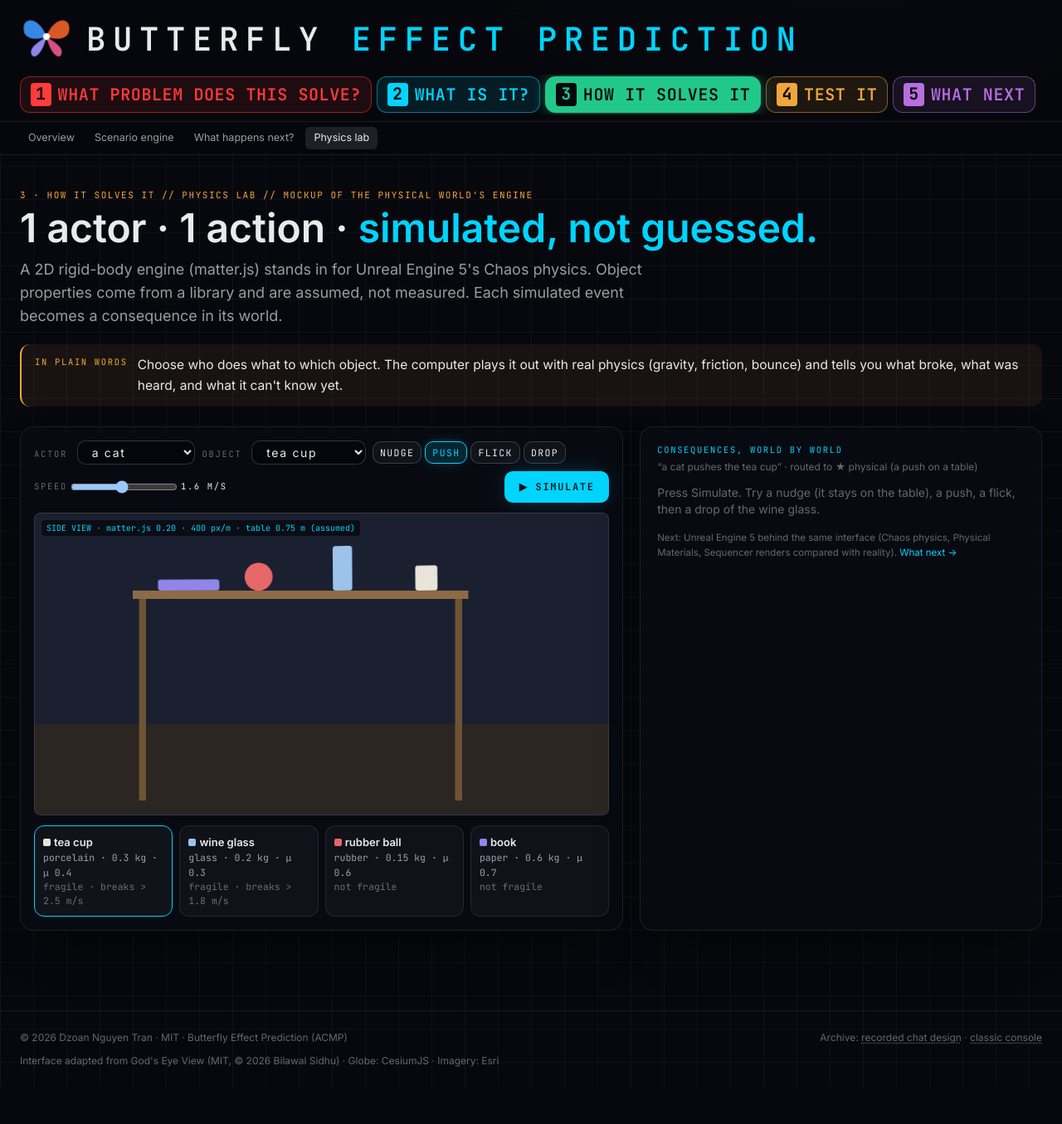
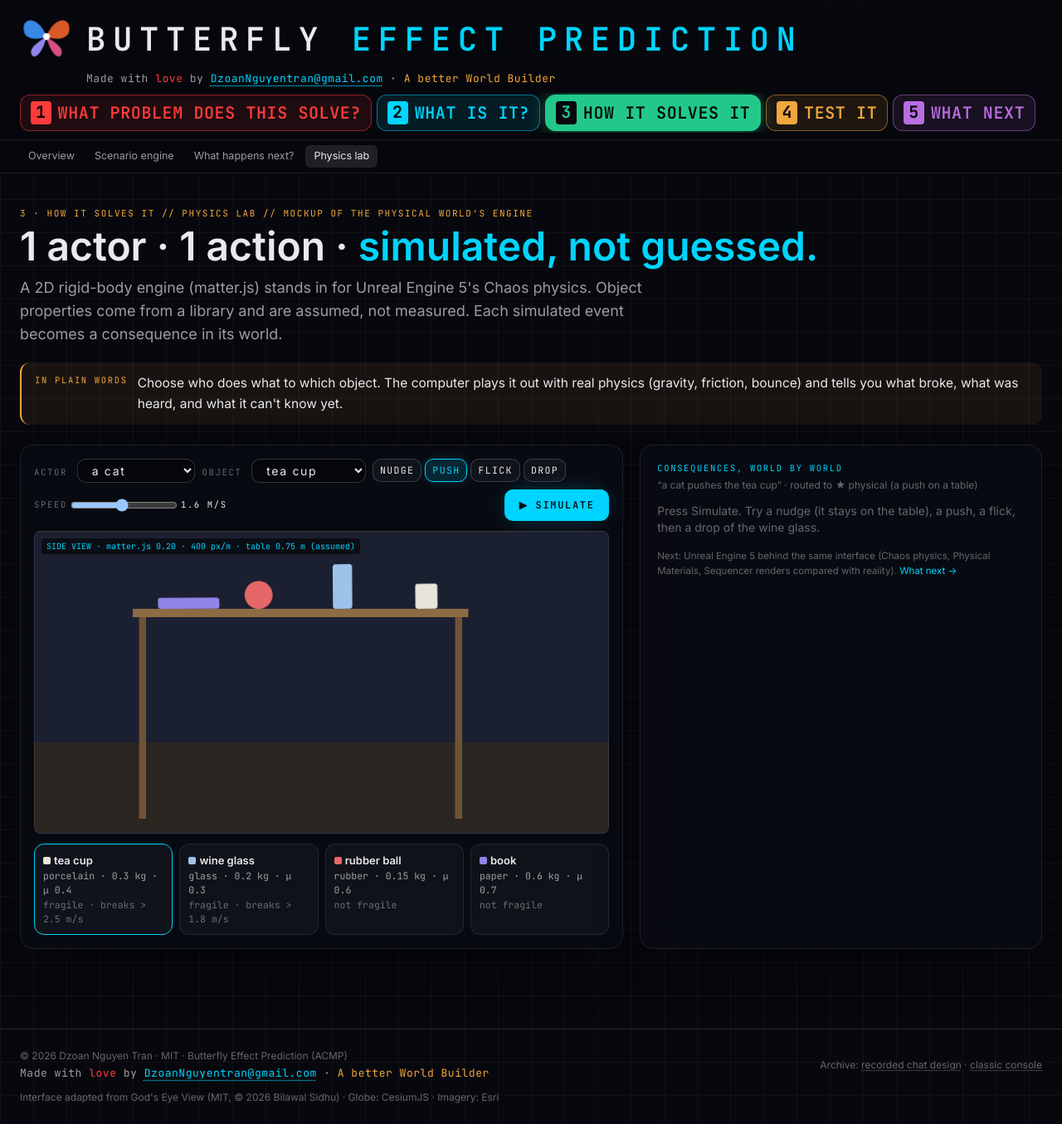
Before and after one commit to Sherlock2019/Butterfly-effect-AImodel, a Next.js app: page /lab in a window 1280 px wide. Shown: the whole page at 83% size. Before the commit the page ends 1311 px from the top, so only its background shows below. Built offline with nearby package versions, Linux system fonts and the light colour scheme.

Commit message:
Credit: "Made with love by DzoanNguyentran@gmail.com · A better World Builder" under the title, in the footer and in the READMEs

```diff
--- a/src/app/briefing/page.tsx
+++ b/src/app/briefing/page.tsx
@@ -14,7 +14,7 @@ const TOC = [["why", "Words vs consequences"], ["sowhat", "Why it matters"]] as
 
 function Sec({ id, n, title, kicker, children }: { id: string; n: string; title: string; kicker: string; children: React.ReactNode }) {
   return (
-    <section id={id} className="scroll-mt-36 border-t hairline py-14">
+    <section id={id} className="scroll-mt-44 border-t hairline py-14">
       <p className="classif">{n} // {title}</p>
       <h2 className="mt-2 text-3xl font-semibold leading-tight sm:text-4xl">{kicker}</h2>
       <div className="brief mt-6">{children}</div>
@@ -31,7 +31,7 @@ export default function Briefing() {
     <PageShell>
       <div className="grid gap-10 lg:grid-cols-[200px_minmax(0,1fr)]">
         <nav className="hidden lg:block" aria-label="Sections">
-          <div className="sticky top-36 flex flex-col gap-1">
+          <div className="sticky top-44 flex flex-col gap-1">
             <p className="hud-label mb-2">1 · What problem does this solve?</p>
             {TOC.map(([id, l]) => (
               <a key={id} href={`#${id}`} className="mono dim rounded px-2 py-1 text-[11.5px] uppercase tracking-wider hover:bg-white/5 hover:text-[var(--text)]">{l}</a>
--- a/src/app/next/page.tsx
+++ b/src/app/next/page.tsx
@@ -86,7 +86,7 @@ export default function Next() {
           </details>
         </section>
 
-        <section id="build" className="scroll-mt-36 border-t hairline pt-10 mt-10">
+        <section id="build" className="scroll-mt-44 border-t hairline pt-10 mt-10">
           <p className="classif">Build it with us</p>
           <h2 className="mt-2 text-3xl font-semibold sm:text-4xl">We are looking for top AI talent.</h2>
           <p className="dim mt-4 text-[15px] leading-relaxed">
--- a/src/app/page.tsx
+++ b/src/app/page.tsx
@@ -18,7 +18,7 @@ import { CommandBar } from "@/components/console/CommandBar";
 import { IntelPanel, ReachPanel, WorldsPanel } from "@/components/console/Panels";
 import { SensorFeed, type Flows } from "@/components/console/SensorFeed";
 import { SceneCam } from "@/components/console/SceneCam";
-import { Brand, MainNav } from "@/components/Nav";
+import { Brand, Credit, MainNav } from "@/components/Nav";
 import { WorldStack } from "@/components/WorldStack";
 import { BusinessBoard, EconomyBoard, GovernmentBoard, MediaBoard } from "@/components/bev/Boards";
 import { CascadePanel } from "@/components/bev/CascadeGraph";
@@ -476,7 +476,7 @@ export default function Console() {
     <div className="fixed inset-0 flex flex-col overflow-hidden bg-[var(--bg)]">
       {/* header */}
       <header className="flex flex-none flex-wrap items-center gap-x-4 gap-y-1.5 border-b hairline px-3 pb-2 pt-3 sm:px-4">
-        <Brand />
+        <div className="flex min-w-0 flex-col gap-1"><Brand /><Credit under /></div>
         <p className="mono ml-auto hidden text-[10px] tracking-wider sm:block" style={{ color: !live.checked ? "var(--text-faint)" : live.text ? "var(--good)" : "var(--warn)" }} title={live.reason}>
           ● STANDALONE
         </p>
--- a/src/app/what/page.tsx
+++ b/src/app/what/page.tsx
@@ -55,7 +55,7 @@ const TERMS: [string, string][] = [
 
 function Sec({ id, title, kicker, children }: { id: string; title: string; kicker: string; children: React.ReactNode }) {
   return (
-    <section id={id} className="scroll-mt-36 border-t hairline py-14">
+    <section id={id} className="scroll-mt-44 border-t hairline py-14">
       <p className="classif">{title}</p>
       <h2 className="mt-2 text-3xl font-semibold leading-tight sm:text-4xl">{kicker}</h2>
       <div className="brief mt-6">{children}</div>
@@ -71,7 +71,7 @@ export default function What() {
     <PageShell>
       <div className="grid gap-10 lg:grid-cols-[200px_minmax(0,1fr)]">
         <nav className="hidden lg:block" aria-label="Sections">
-          <div className="sticky top-36 flex flex-col gap-1">
+          <div className="sticky top-44 flex flex-col gap-1">
             <p className="hud-label mb-2">2 · What is it?</p>
             {TOC.map(([id, l]) => (
               <a key={id} href={`#${id}`} className="mono dim rounded px-2 py-1 text-[11.5px] uppercase tracking-wider hover:bg-white/5 hover:text-[var(--text)]">{l}</a>
@@ -105,7 +105,7 @@ export default function What() {
 
           <Sec id="worlds-sec" title="Ten worlds" kicker="Ten worlds, each about its own kind of system.">
             <p>One actor performs one action. The action directly impacts one world first, and its consequences may reach others, any world to any world, not step by step up the stack. Every consequence sits on <b>two axes</b>: its <b>world</b> (which kind of system it is about) and its <b>ring</b> (how far it reaches, from the actor out to the earth).</p>
-            <div id="worlds" className="my-6 scroll-mt-36"><WorldStack /></div>
+            <div id="worlds" className="my-6 scroll-mt-44"><WorldStack /></div>
             <div className="glass-flat my-6 overflow-x-auto">
               <table className="tbl">
                 <thead><tr><th>World</th><th>What it covers</th><th>In the app today</th><th>Status</th></tr></thead>
--- a/src/components/HowParts.tsx
+++ b/src/components/HowParts.tsx
@@ -132,7 +132,7 @@ const STAGES: Stage[] = [
 
 export function NplmMath() {
   return (
-    <div id="nplm" className="scroll-mt-36 my-8">
+    <div id="nplm" className="scroll-mt-44 my-8">
       <p className="hud-label">The model, formula by formula · as implemented in the code</p>
       <p className="dim mt-2 text-[15px]">How <a href={NPLM} target="_blank" rel="noreferrer" className="underline decoration-dotted underline-offset-4">NPLM</a> understands a whole phrase (A), predicts the next phrase (B) and steers the words (C), and how the Butterfly Model turns that meaning into the next state (D).</p>
       <ol className="mt-4 grid gap-4">
--- a/src/components/Nav.tsx
+++ b/src/components/Nav.tsx
@@ -68,6 +68,19 @@ export function Brand() {
   );
 }
 
+export const AUTHOR_EMAIL = "DzoanNguyentran@gmail.com";
+
+/** The author's credit line, under the title (aligned with the title text) and in the footer. */
+export function Credit({ under = false }: { under?: boolean }) {
+  return (
+    <p className={`mono text-[11px] leading-snug tracking-[.04em] sm:text-[12px] lg:text-[13px] ${under ? "pl-[44px] lg:pl-[80px]" : ""}`}>
+      <span className="dim">Made with </span><span style={{ color: "var(--action)" }}>love</span><span className="dim"> by </span>
+      <a href={`mailto:${AUTHOR_EMAIL}`} className="accent underline decoration-dotted underline-offset-4 hover:brightness-125">{AUTHOR_EMAIL}</a>
+      <span className="dim"> · </span><span style={{ color: "var(--amber)" }}>A better World Builder</span>
+    </p>
+  );
+}
+
 /**
  * The five numbered sections, each in its own colour: a coloured number badge, coloured label and
  * tinted outline; the current page is filled with its colour. Labels shorten on narrow screens.
@@ -121,7 +134,7 @@ export function HudNav() {
   return (
     <header className="sticky top-0 z-40 border-b hairline" style={{ background: "rgba(7,8,13,.82)", backdropFilter: "blur(14px)" }}>
       <div className="mx-auto flex max-w-[1320px] flex-col gap-2 px-4 pb-2 pt-3 sm:px-6">
-        <Brand />
+        <div className="flex flex-col gap-1"><Brand /><Credit under /></div>
         <MainNav />
       </div>
       {isOn(path, SECTIONS[2].match) && <HowTabs />}
@@ -147,7 +160,10 @@ export function PageShell({ children }: { children: React.ReactNode }) {
       <main className="mx-auto max-w-[1320px] px-4 pb-24 pt-10 sm:px-6">{children}</main>
       <footer className="border-t hairline">
         <div className="faint mx-auto flex max-w-[1320px] flex-wrap items-center justify-between gap-3 px-4 py-6 text-xs sm:px-6">
-          <span>© 2026 Dzoan Nguyen Tran · MIT · Butterfly Effect Prediction (ACMP)</span>
+          <span className="flex flex-col gap-1">
+            <span>© 2026 Dzoan Nguyen Tran · MIT · Butterfly Effect Prediction (ACMP)</span>
+            <Credit />
+          </span>
           <span>
             Archive: <Link href="/chat" className="underline decoration-dotted underline-offset-2">recorded chat design</Link> ·{" "}
             <Link href="/classic" className="underline decoration-dotted underline-offset-2">classic console</Link>
```
Also changed, not shown: 2 other files (tests, documents, lock files or other folders).
